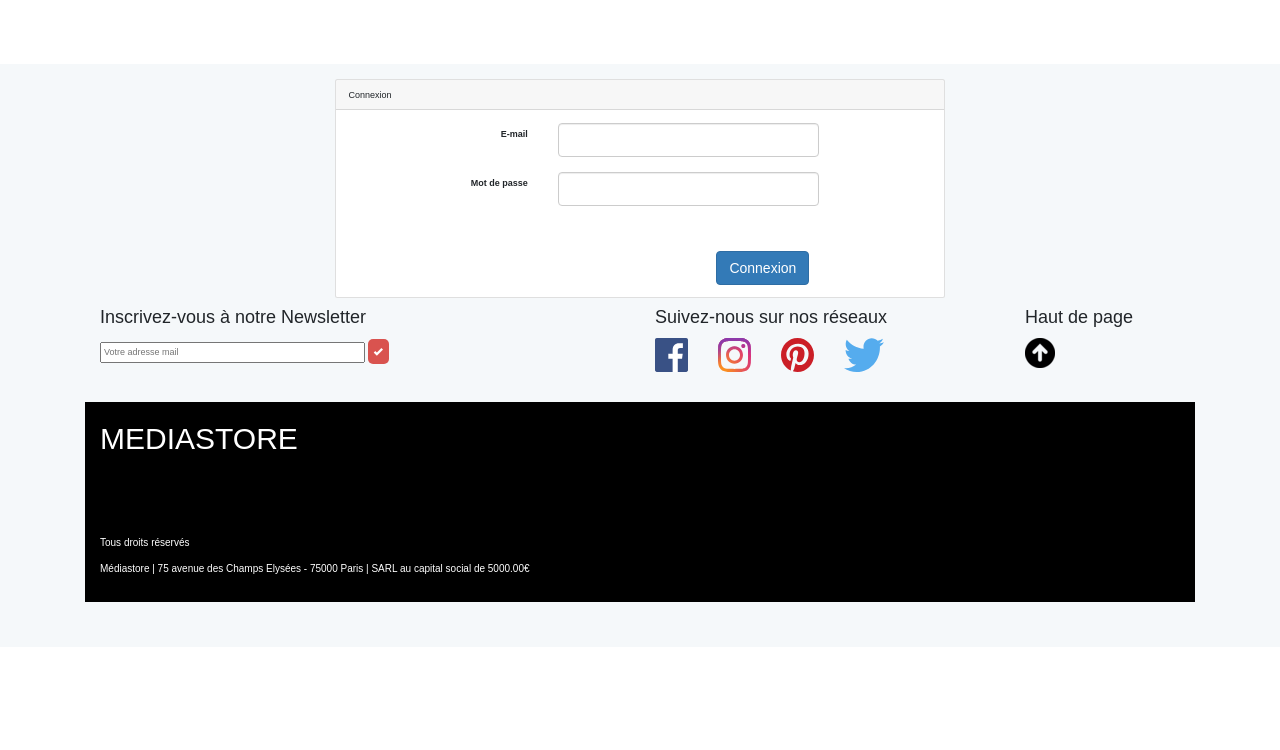
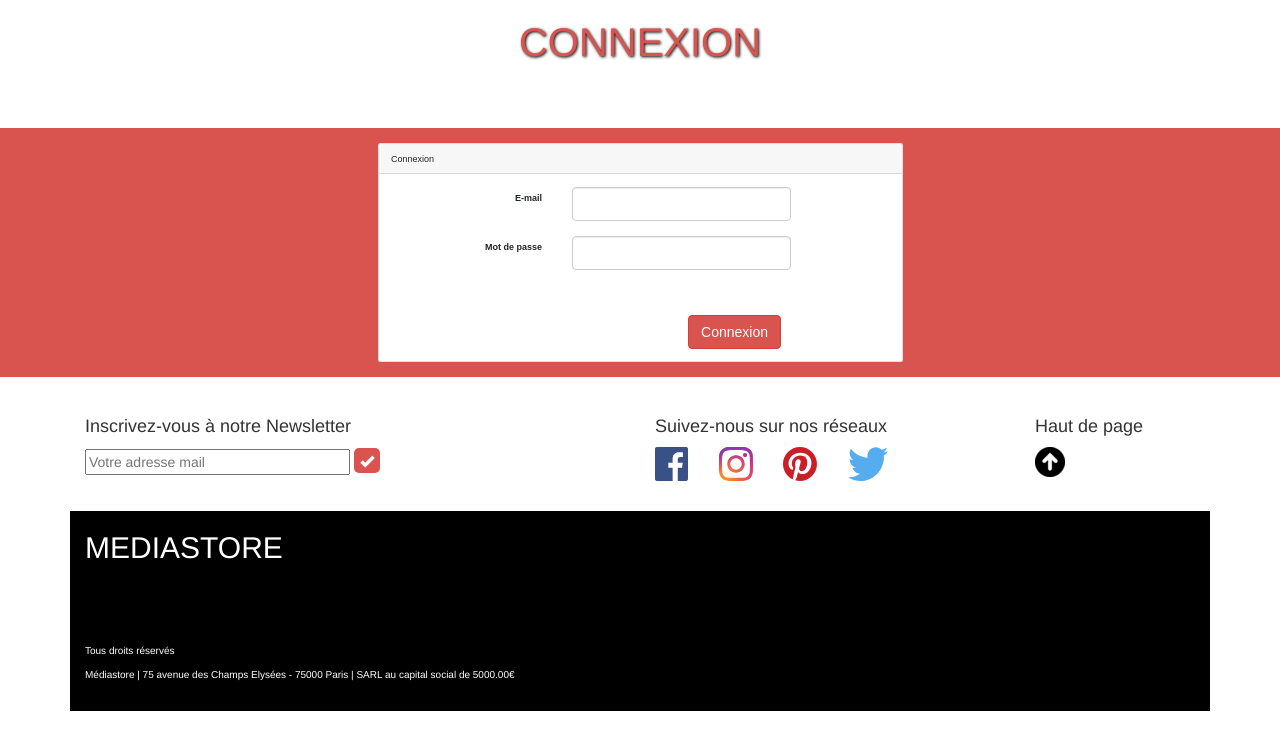
Before and after one commit to EvanEdenschool/Etudedecas, a PHP site: page /views/login.php in a window 1280 px wide. Shown: the top 750 px of the page. Run offline with PHP 8.4, Linux system fonts and the light colour scheme.

Commit message:
Update CSS in Login/Register

```diff
--- a/src/style.css
+++ b/src/style.css
@@ -166,6 +166,9 @@ h1 {
     color: #FFFFFF;
     height: 25px;
 }
+#footer {
+    margin-top: 30px;
+}
 #footer img {
     padding-right: 27px;
 }
@@ -186,46 +189,43 @@ h1 {
 
 
 
-/* Page d'inscription */
+/* PAGE D'INSCRIPTION */
+
 @import url(https://fonts.googleapis.com/css?family=Raleway:300,400,600);
 
-.navbar-laravel
-{
+.inscriptionLoginTitre {
+    font-size: 4rem;
+    text-shadow: 1px 1px 3px #000000;
+    color: #d9534f;
+    text-align: center;
+    text-transform: uppercase;
+}
+.navbar-laravel {
     box-shadow: 0 2px 4px rgba(0,0,0,.04);
 }
-
-.navbar-brand , .nav-link, .my-form, .login-form
-{
+.navbar-brand , .nav-link, .my-form, .login-form {
     font-family: Raleway, sans-serif;
 }
-
-.my-form
-{
+.my-form {
     font-size: .9rem;
     font-weight: 400;
     line-height: 1.6;
     color: #212529;
     text-align: left;
-    background-color: #f5f8fa;
+    background-color: #d9534f;
     margin-top:5%;
     padding-top: 1.5rem;
     padding-bottom: 1.5rem;
 }
-
-.my-form .row
-{
+.my-form .row {
     margin-left: 0;
     margin-right: 0;
 }
-
-.login-form
-{
+.login-form {
     padding-top: 1.5rem;
     padding-bottom: 1.5rem;
 }
-
-.login-form .row
-{
+.login-form .row {
     margin-left: 0;
     margin-right: 0;
 }
--- a/src/views/inscription.php
+++ b/src/views/inscription.php
@@ -36,6 +36,7 @@ if ((isset($_POST['email']) && $_POST['email'] != "") && (isset($_POST['prenom']
 </head>
 <body>
 
+<h3 class="inscriptionLoginTitre">Inscription</h3>
 
 <main class="my-form">
     <div class="container">
--- a/src/views/login.php
+++ b/src/views/login.php
@@ -23,9 +23,10 @@ if ((isset($_POST['email']) && $_POST['email'] != "") && (isset($_POST['password
 </head>
 <body>
 
+<h3 class="inscriptionLoginTitre">Connexion</h3>
 
 <main class="my-form">
-    <div class="cotainer">
+    <div class="container">
         <div class="row justify-content-center ">
             <div class="col-md-6">
                 <div class="card">
@@ -47,7 +48,7 @@ if ((isset($_POST['email']) && $_POST['email'] != "") && (isset($_POST['password
                                     </div>
                                 </div>
                                 <div class="col-md-6 offset-md-4">
-                                    <button type="submit" class="btn btn-primary">
+                                    <button type="submit" class="btn btn-danger">
                                         Connexion
                                     </button>
                                 </div>
@@ -57,7 +58,7 @@ if ((isset($_POST['email']) && $_POST['email'] != "") && (isset($_POST['password
             </div>
         </div>
     </div>
-
+</main>
 
     <!-- Bootstrap JS-->
 <script src="https://code.jquery.com/jquery-3.4.1.slim.min.js" integrity="sha384-J6qa4849blE2+poT4WnyKhv5vZF5SrPo0iEjwBvKU7imGFAV0wwj1yYfoRSJoZ+n" crossorigin="anonymous"></script>
```
